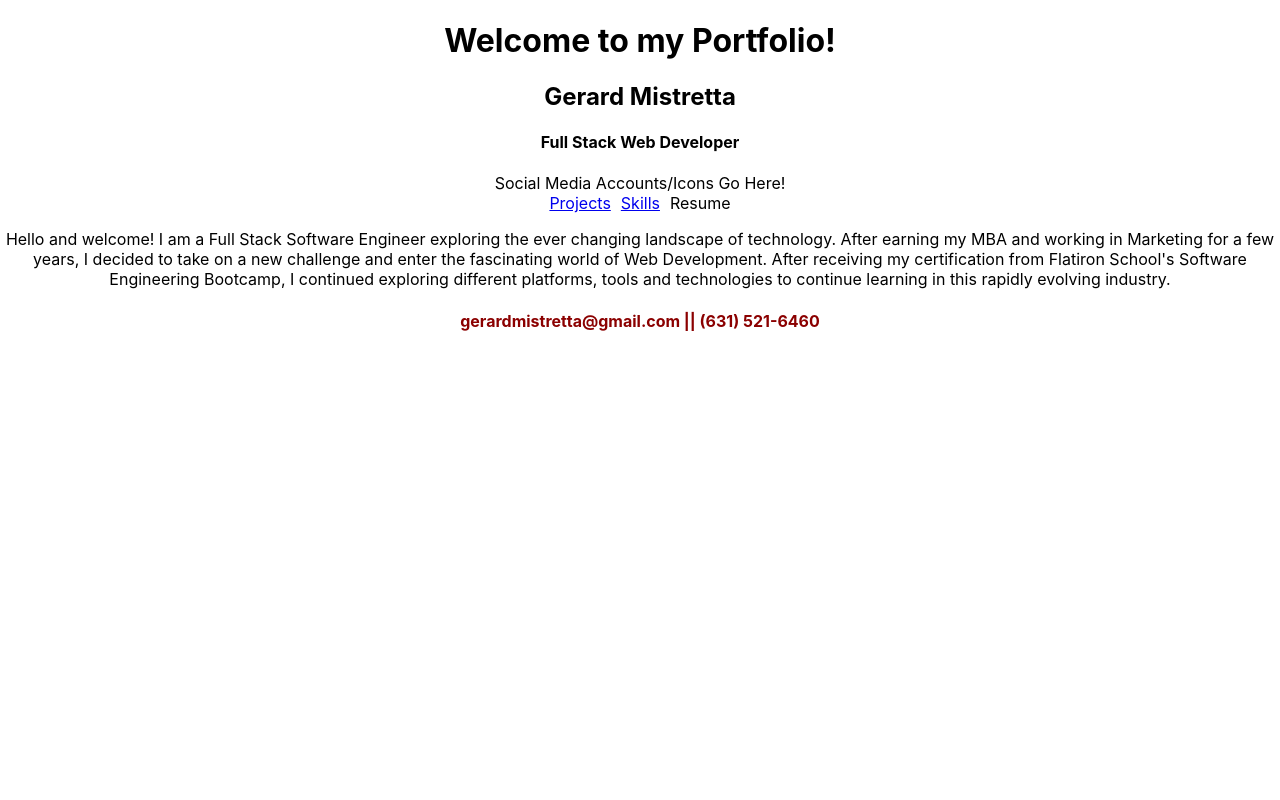
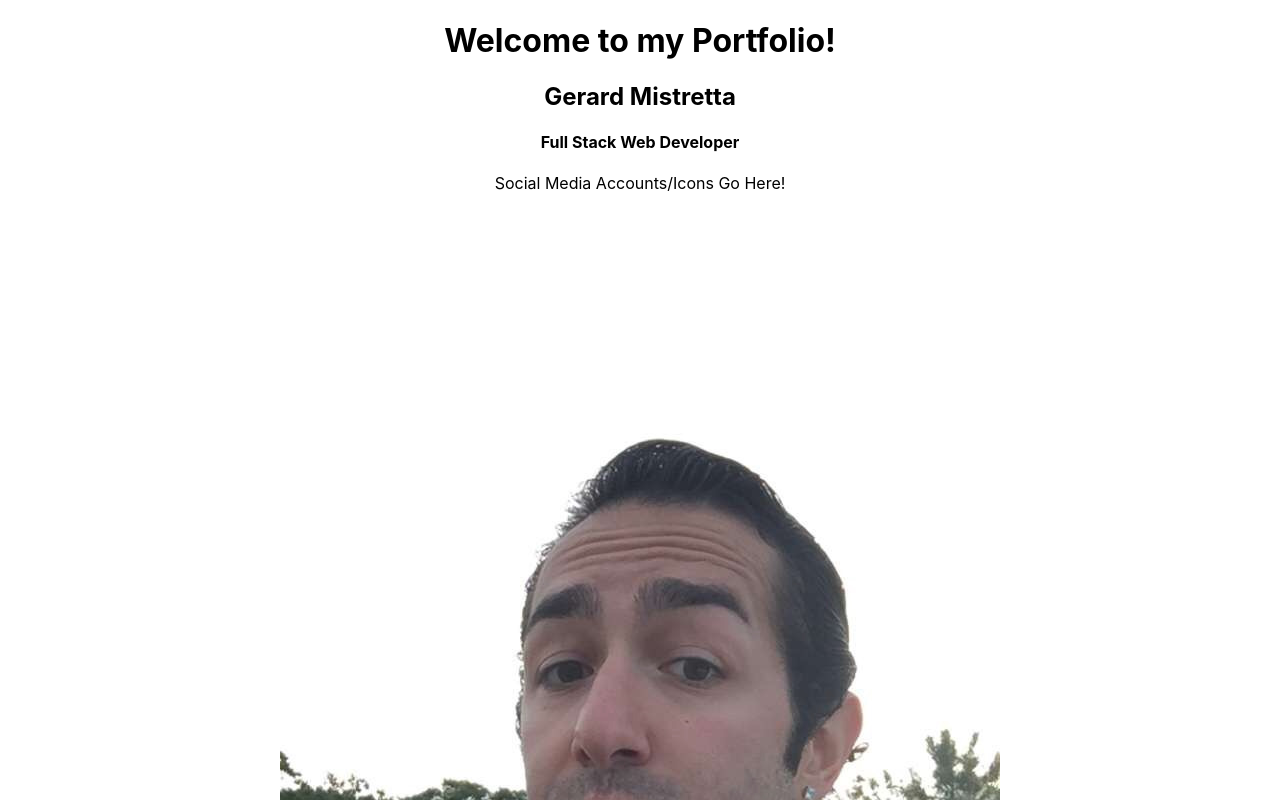
Before and after one commit to gerardmi24/portfolio, a React (Create React App) app in the folder portfolio/: page / in a window 1280 px wide. Shown: the top 800 px of the page. Built offline with nearby package versions, Linux system fonts and the light colour scheme.

Commit message:
Profile Pic added

```diff
--- a/portfolio/src/Welcome.js
+++ b/portfolio/src/Welcome.js
@@ -1,5 +1,6 @@
 import React from 'react';
 import { Link } from 'react-router-dom';
+import ProfPic from '/Users/gerardmistretta/Development/portfolio/portfolio/src/images/profilePic.jpeg'
 
 export default function Welcome() {
     return (
@@ -16,9 +17,7 @@
                     <div>
                         Social Media Accounts/Icons Go Here!
                     </div>
-                    {/* <img>
-                        My Pic :D
-                    </img> */}
+                    <img src={ProfPic} />
                     <div>
                         <Link className="navOpps" to="/projects">Projects</Link>
                         <Link className="navOpps" to="/skills">Skills</Link>
```
Also changed, not shown: portfolio/src/images/profilePic.jpeg (added).
